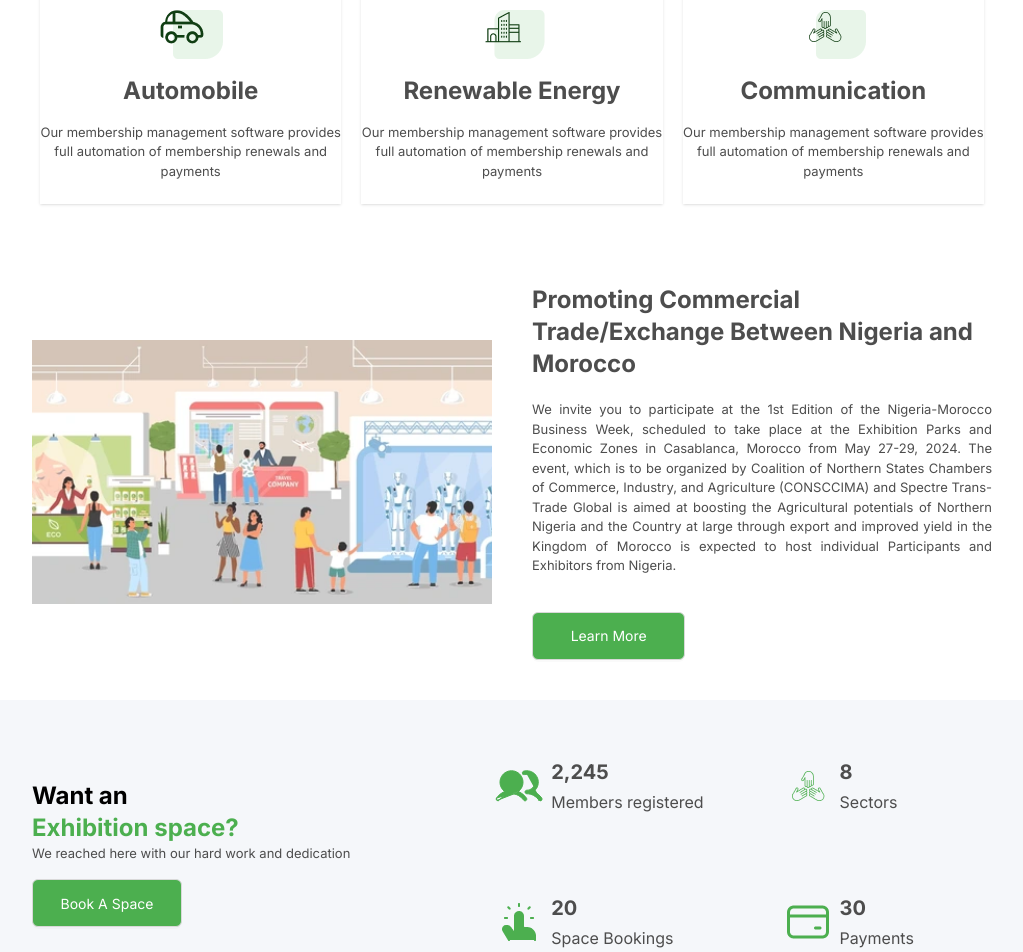
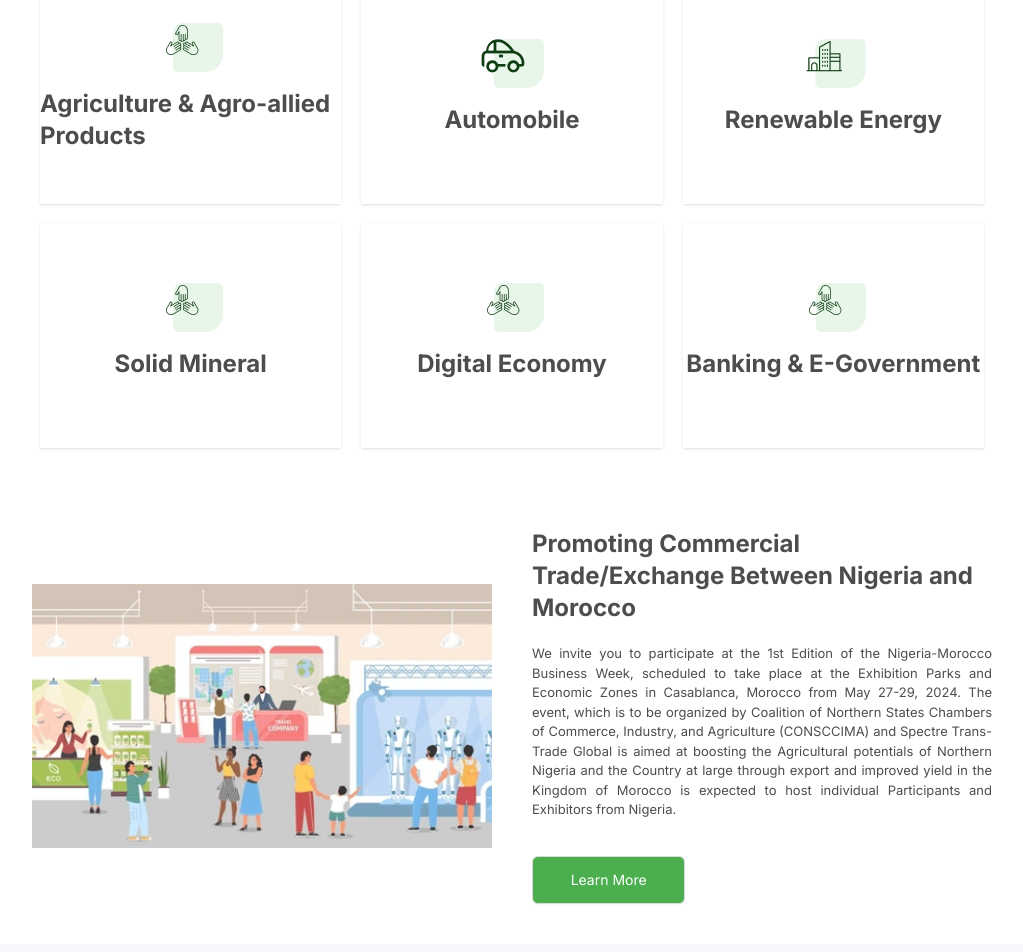
Before and after one commit to mubeess/morocco, a React (Vite) app: page / in a window 1280 px wide. Shown: the part 1260-2212 px from the top of the page, without its empty margins (128-1151 px from the left). Built offline with nearby package versions, Linux system fonts and the light colour scheme.

Commit message:
sectors, form, textarea

```diff
--- /dev/null
+++ b/src/components/TextArea.tsx
@@ -0,0 +1,79 @@
+import React, { ChangeEvent } from "react";
+import "./styles/input.css";
+import { Input } from "antd";
+
+interface IProps {
+  label?: string;
+  placeholder?: string;
+  required?: boolean;
+  style?: React.CSSProperties;
+  disabled?: boolean;
+  outlined: boolean;
+  name?: string;
+  id?: string;
+  onChange?: (e: ChangeEvent<HTMLTextAreaElement>) => void;
+  error?: string;
+  value?: string;
+  className?: string;
+}
+
+const { TextArea } = Input;
+
+function AntTextArea({
+  label,
+  placeholder,
+  required = false,
+  style,
+  disabled,
+  outlined,
+  name,
+  id,
+  error,
+  onChange,
+  value,
+  className,
+}: IProps) {
+  return (
+    <div style={style} className={`app_input ${className}`}>
+      <div className="input_label">
+        <span
+          style={{
+            fontWeight: "500",
+            marginBottom: 0,
+            color: "#000",
+          }}
+        >{`${label}`}</span>
+        {required ? <span className="asteric">*</span> : null}
+      </div>
+
+      <TextArea
+        value={value}
+        disabled={disabled}
+        style={{
+          opacity: disabled ? 0.5 : 1,
+          backgroundColor: "#fff",
+          border: outlined ? "0.2px solid #f9f9f9" : "none",
+          // borderBottom: outlined
+          //   ? "1px solid var(--stroke)"
+          //   : "1px solid var(--primary)",
+
+          borderRadius: 5,
+          padding: 5,
+          paddingLeft: 20,
+        }}
+        required={required}
+        placeholder={placeholder}
+        id={id}
+        name={name}
+        onChange={(e) => onChange?.(e)}
+      />
+      {error && (
+        <div className="input_error">
+          <span>{error}</span>
+        </div>
+      )}
+    </div>
+  );
+}
+
+export default AntTextArea;
--- a/src/pages/LandinPage/LandinPage.tsx
+++ b/src/pages/LandinPage/LandinPage.tsx
@@ -1,18 +1,17 @@
-import CarouselItem from './componets/CarouselItem';
-import { Carousel } from 'react-responsive-carousel';
-import ProgramItems from './componets/ProgramItems';
-import { Button, Modal, message } from 'antd';
-import NumberCards from './componets/NumberCards';
-import Footer from './componets/Footer';
-import { useState } from 'react';
-import PhoneInput from './componets/PhoneInput';
-import { useNavigate } from 'react-router-dom';
+import CarouselItem from "./componets/CarouselItem";
+import { Carousel } from "react-responsive-carousel";
+import ProgramItems from "./componets/ProgramItems";
+import { Button, Modal, message } from "antd";
+import Footer from "./componets/Footer";
+import { useState } from "react";
+import PhoneInput from "./componets/PhoneInput";
+import { useNavigate } from "react-router-dom";
 
 export default function LandinPage() {
-  const ITEMS = ['SLIDE', 'SLIDE2', 'SLIDE3'];
+  const ITEMS = ["SLIDE", "SLIDE2", "SLIDE3"];
   const [isModalOpen, setIsModalOpen] = useState(false);
-  const [value, setValue] = useState('+234');
-  const [phone, setPhone] = useState('');
+  const [value, setValue] = useState("+234");
+  const [phone, setPhone] = useState("");
   const navigate = useNavigate();
 
   const showModal = () => {
@@ -47,7 +46,8 @@ export default function LandinPage() {
             </a>
             <Button
               onClick={showModal}
-              className="bg-lightGreen w-[115px] h-[40px]   text-white">
+              className="bg-lightGreen w-[115px] h-[40px]   text-white"
+            >
               Participate
             </Button>
           </div>
@@ -60,7 +60,8 @@ export default function LandinPage() {
           autoPlay
           showArrows={false}
           infiniteLoop
-          className="flex flex-col w-full min-h-[50vh] md:min-h-[80vh] justify-start text-start">
+          className="flex flex-col w-full min-h-[50vh] md:min-h-[80vh] justify-start text-start"
+        >
           {ITEMS.map((item) => (
             <CarouselItem openModal={showModal} key={item} />
           ))}
@@ -97,19 +98,18 @@ export default function LandinPage() {
         </p>
         <div className="grid  place-items-center px-0 grid-cols-1 md:grid-cols-3 gap-5 w-full md:px-5 lg:px-32 mt-10">
           <ProgramItems
-            title="Automobile"
-            content="Our membership management software provides full automation of membership renewals and payments"
-            icon="Icon.png"
+            icon="com.png"
+            title="Agriculture & Agro-allied Products"
+            content=""
           />
-          <ProgramItems
-            icon="energy.png"
-            title="Renewable Energy"
-            content="Our membership management software provides full automation of membership renewals and payments"
-          />
+          <ProgramItems title="Automobile" content="" icon="Icon.png" />
+          <ProgramItems icon="energy.png" title="Renewable Energy" content="" />
+          <ProgramItems icon="com.png" title="Solid Mineral" content="" />
+          <ProgramItems icon="com.png" title="Digital Economy" content="" />
           <ProgramItems
             icon="com.png"
-            title="Communication"
-            content="Our membership management software provides full automation of membership renewals and payments"
+            title="Banking & E-Government"
+            content=""
           />
         </div>
       </div>
@@ -144,29 +144,24 @@ export default function LandinPage() {
       {/* Space Booking */}
       <div className="flex bg-silver  min-h-[308px] justify-center flex-col md:flex-row md:justify-between  items-center w-full py-5 px-5  md:px-20 gap-5 md:gap-10 lg:px-40">
         <div className="gap-4">
-          <h1 className="text-2xl font-bold">Want an</h1>
-          <h1 className="text-lightGreen text-2xl font-bold">
-            Exhibition space?
+          <h1 className="text-4xl font-bold">
+            Want an{" "}
+            <span className="text-lightGreen text-4xl font-bold">
+              Exhibition space?
+            </span>
           </h1>
-          <p className="text-center text-fontColor text-[13px]">
+          <p className="text-left text-fontColor mt-2">
             We reached here with our hard work and dedication
           </p>
-          <Button
-            onClick={showModal}
-            className="bg-lightGreen w-1/2 mt-4 md:w-[150px] h-12 text-white hover:bg-black">
-            Book A Space
-          </Button>
         </div>
 
         <div className="grid grid-cols-2 gap-20">
-          <NumberCards
-            icon="Icon.svg"
-            label="Members registered"
-            value="2,245"
-          />
-          <NumberCards icon="hand.png" label="Sectors" value="8" />
-          <NumberCards icon="space.png" label="Space Bookings" value="20" />
-          <NumberCards icon="pay.png" label="Payments" value="30" />
+          <Button
+            onClick={showModal}
+            className="bg-lightGreen w-1/2 mt-4 md:w-[200px] h-12 text-white hover:bg-black"
+          >
+            Book A Space
+          </Button>
         </div>
       </div>
       <Footer />
@@ -177,7 +172,8 @@ export default function LandinPage() {
         title=""
         open={isModalOpen}
         onOk={handleOk}
-        onCancel={handleCancel}>
+        onCancel={handleCancel}
+      >
         <div className="flex flex-col min-h-[400px] bg-white justify-center items-center">
           <img src="phone.png" className="mt-[auto]" />
           <h1 className="font-bold mt-5">Enter Your Phone Number</h1>
@@ -193,15 +189,16 @@ export default function LandinPage() {
             <Button
               onClick={() => {
                 if (phone && value) {
-                  navigate('Register', {
+                  navigate("Register", {
                     state: { phoneNumber: value + phone },
                   });
                 } else {
-                  message.warning('Phone number is required');
+                  message.warning("Phone number is required");
                 }
               }}
               className="bg-lightGreen h-[40px]"
-              type="primary">
+              type="primary"
+            >
               Confirm
             </Button>
           </div>
```
Also changed, not shown: src/pages/Forms/Register.tsx (+73 -66 lines).
